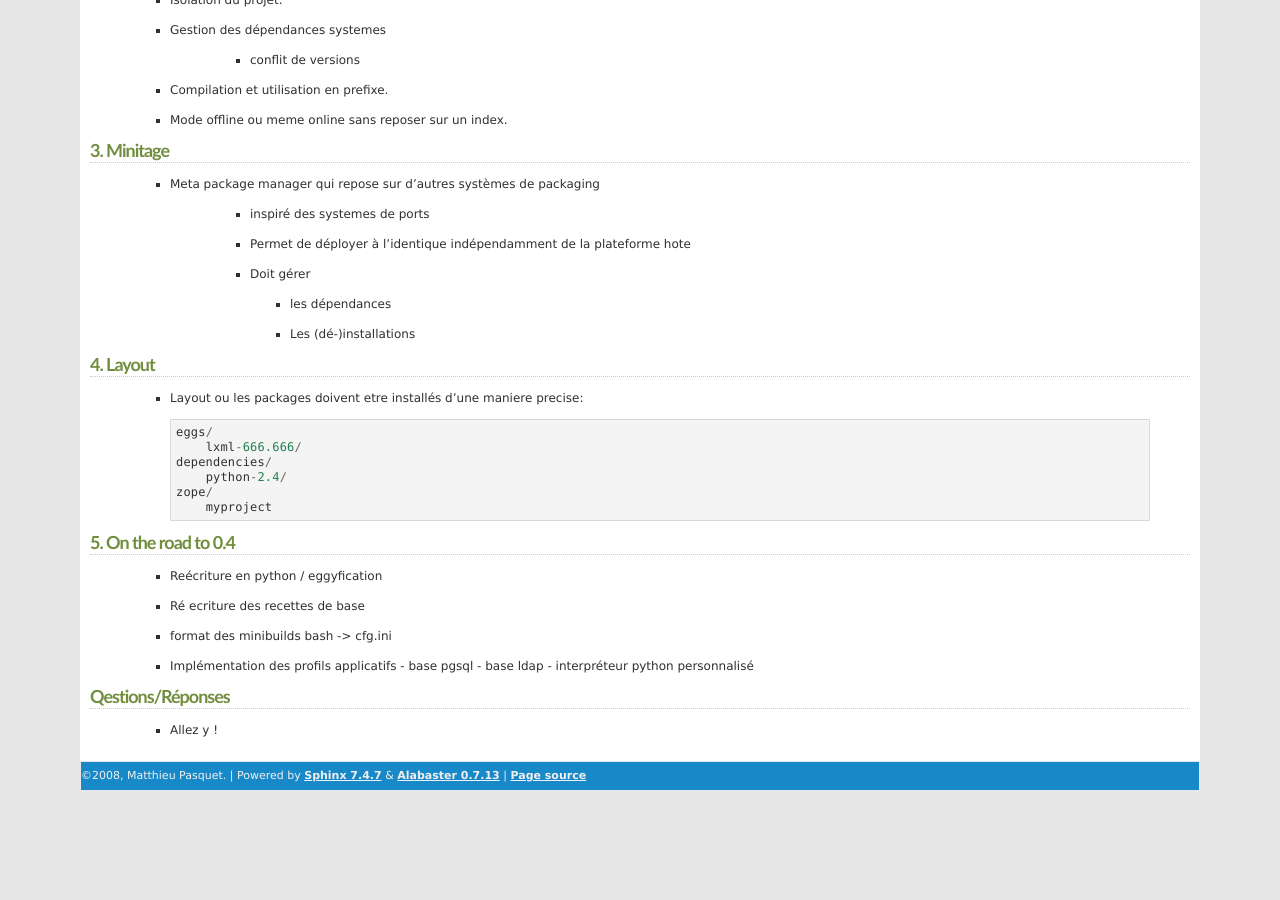
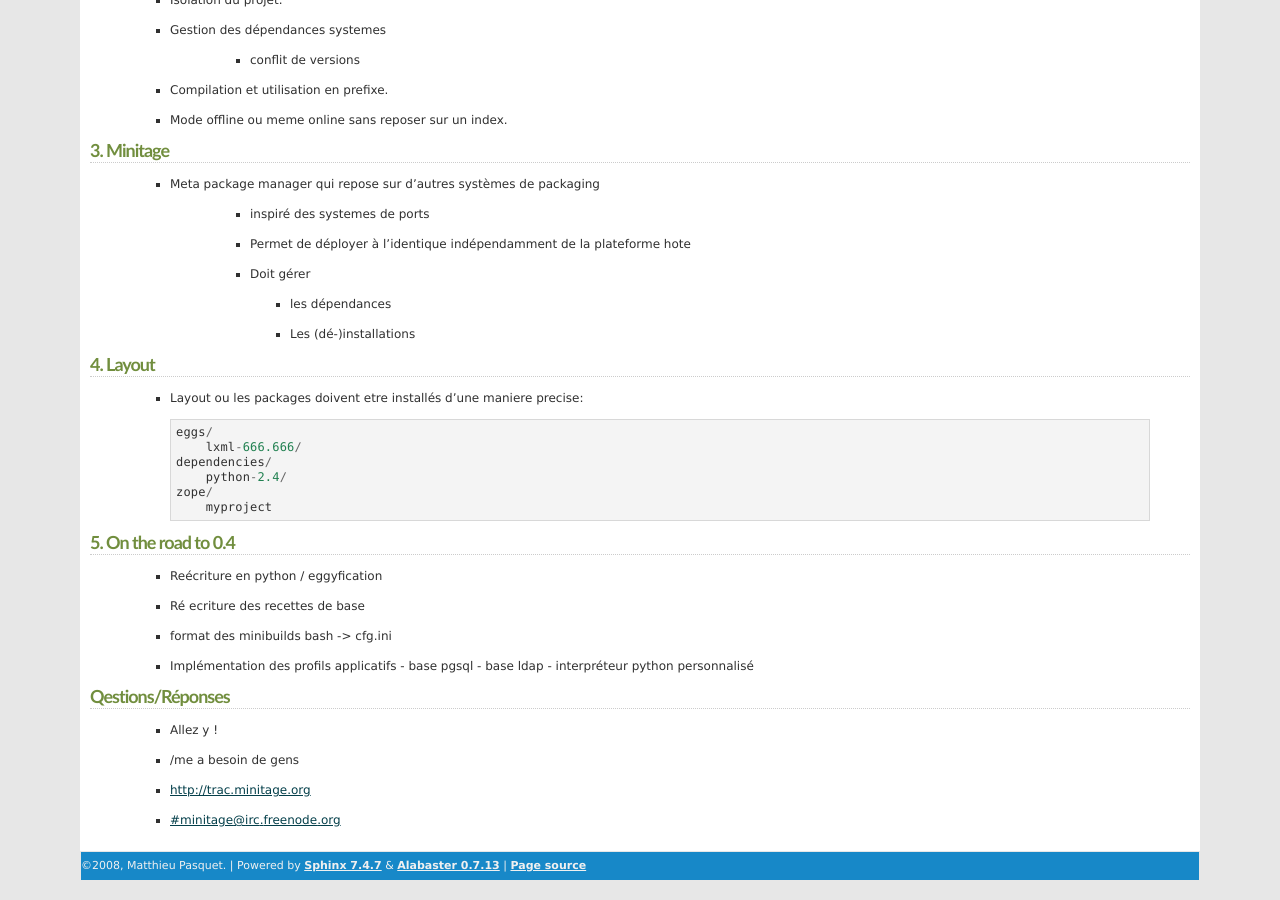
Before and after one commit to minitage/minitage.github.io, a Sphinx documentation site: the page built from source/pycon_2008.rst, in a window 1280 px wide and 900 px high, scrolled down 729 px. Built offline with Sphinx 7.4.7, drawn with Linux system fonts in a browser that asks for light colours; before the commit the page ends 1539 px from its top, so only the background shows below that.

Commit message:
improvmement for the talk

```diff
--- a/source/pycon_2008.rst
+++ b/source/pycon_2008.rst
@@ -35,7 +35,7 @@ minitage
           - Les (dé-)installations
 
 4. Layout
-========
+=========
     - Layout ou les packages doivent etre installés d'une maniere precise::
 
         eggs/
@@ -61,3 +61,6 @@ Qestions/Réponses
 =================
 
     - Allez y !
+    - /me a besoin de gens
+    - http://trac.minitage.org
+    - #minitage@irc.freenode.org
```
